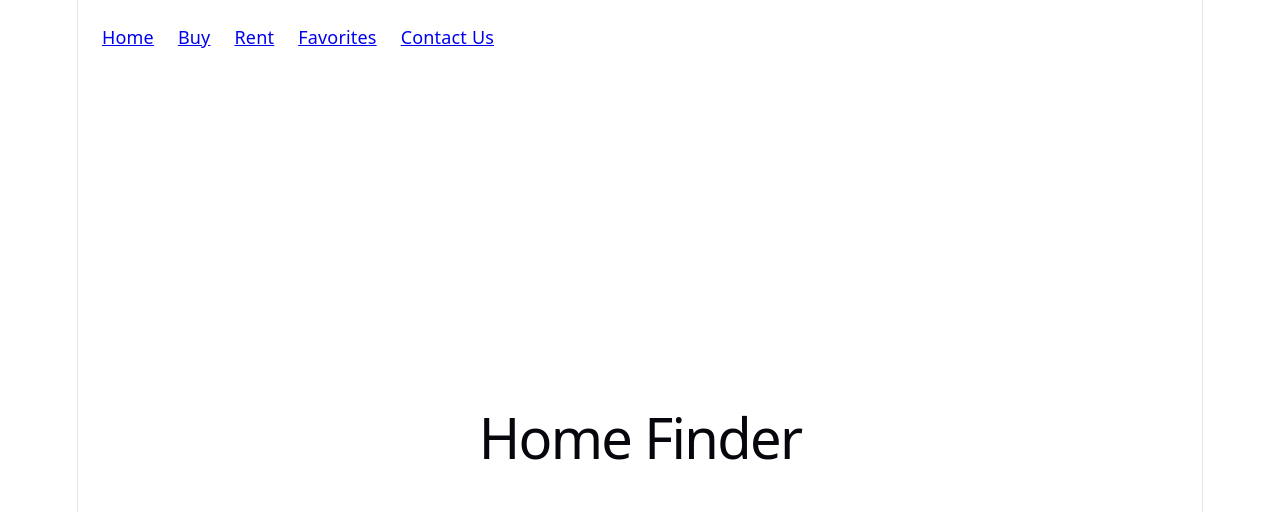
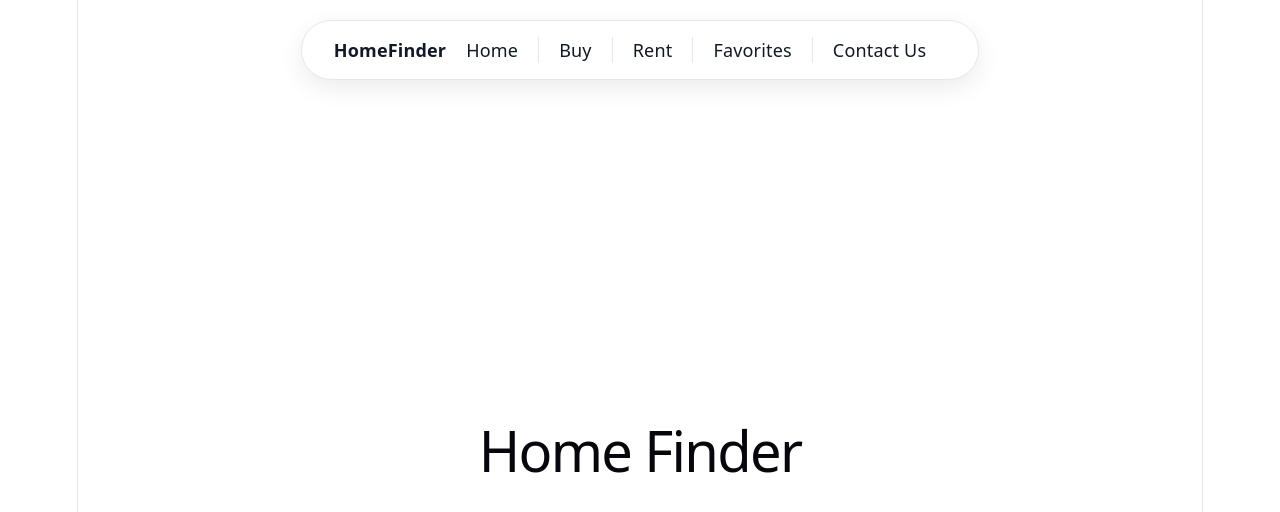
Before and after one commit to yasi-ayazi/home-finder, a React (Vite) app: page / in a window 1280 px wide. Shown: the top 512 px of the page. Built offline with nearby package versions, Linux system fonts and the light colour scheme.

Commit message:
Refactor Header component styles and structure for improved layout and design

```diff
--- a/src/components/Header/Header.css
+++ b/src/components/Header/Header.css
@@ -1,11 +1,47 @@
 .header-nav {
-  padding: 24px;
+  padding: 0px;
+}
+
+.site-header {
+  display: flex;
+  justify-content: space-between;
+  align-items: center;
+
+  max-width: 1200px;
+  margin: 20px auto;
+  padding: 16px 32px;
+
+  background: #ffffff;
+  border: 1px solid #e5e7eb;
+  border-radius: 999px;
+  box-shadow: 0 8px 24px rgba(0, 0, 0, 0.08);
+}
+
+.site-logo {
+  color: #111827;
+  font-weight: 700;
+  text-decoration: none;
 }
 
 .header-menu {
   display: flex;
-  gap: 24px;
+  gap: 0;
   list-style: none;
   padding: 0;
   margin: 0;
 }
+
+.header-menu li {
+  padding: 0 20px;
+  border-left: 1px solid #e5e7eb;
+}
+
+.header-menu li:first-child {
+  border-left: none;
+}
+
+.header-menu a {
+  color: #111827;
+  text-decoration: none;
+  font-weight: 500;
+}
--- a/src/components/Header/Header.tsx
+++ b/src/components/Header/Header.tsx
@@ -2,6 +2,12 @@ import './Header.css'
 
 function Header() {
   return (
+
+    <header className="site-header">
+      <a href="/" className="site-logo">
+        HomeFinder
+      </a>
+
     <nav className="header-nav">
       <ul className="header-menu">
         <li><a href="/home">Home</a></li>
@@ -11,6 +17,7 @@ function Header() {
         <li><a href="/contact">Contact Us</a></li>
       </ul>
     </nav>
+    </header>
   )
 }
 
```
